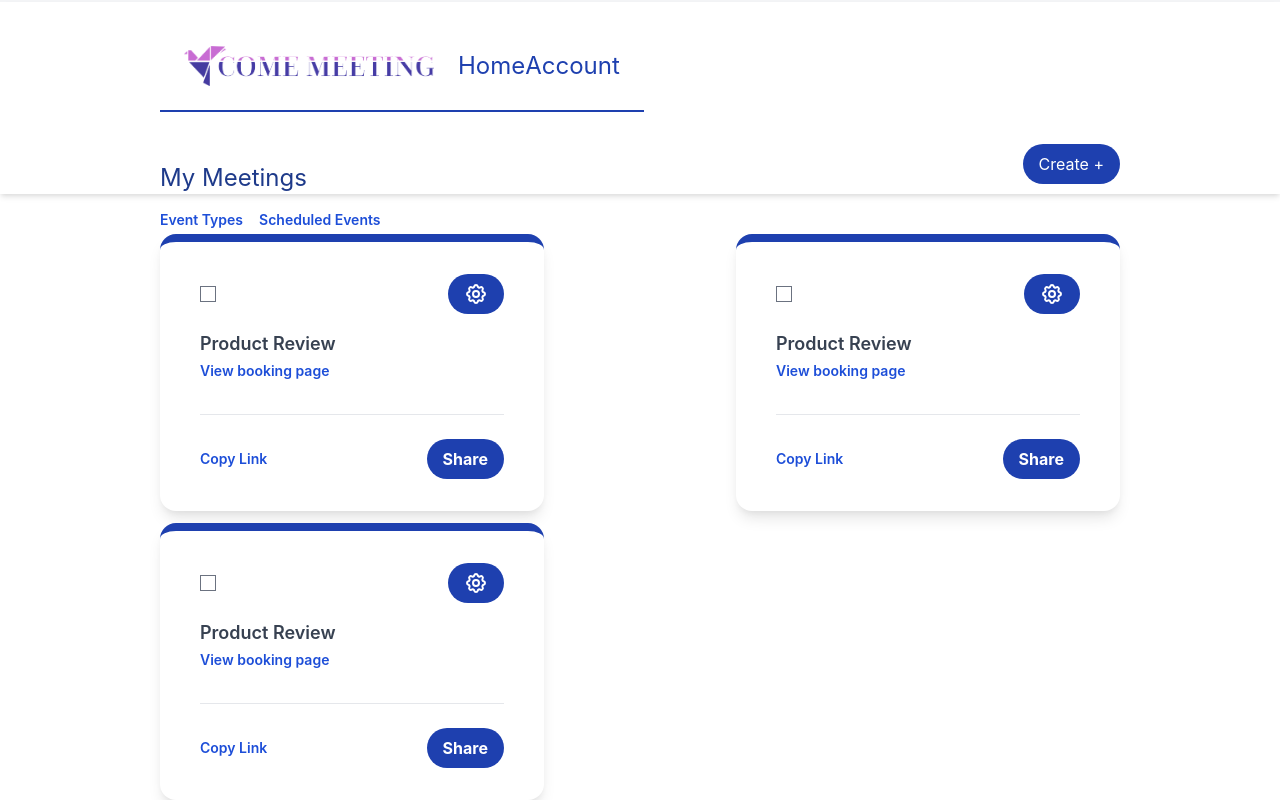
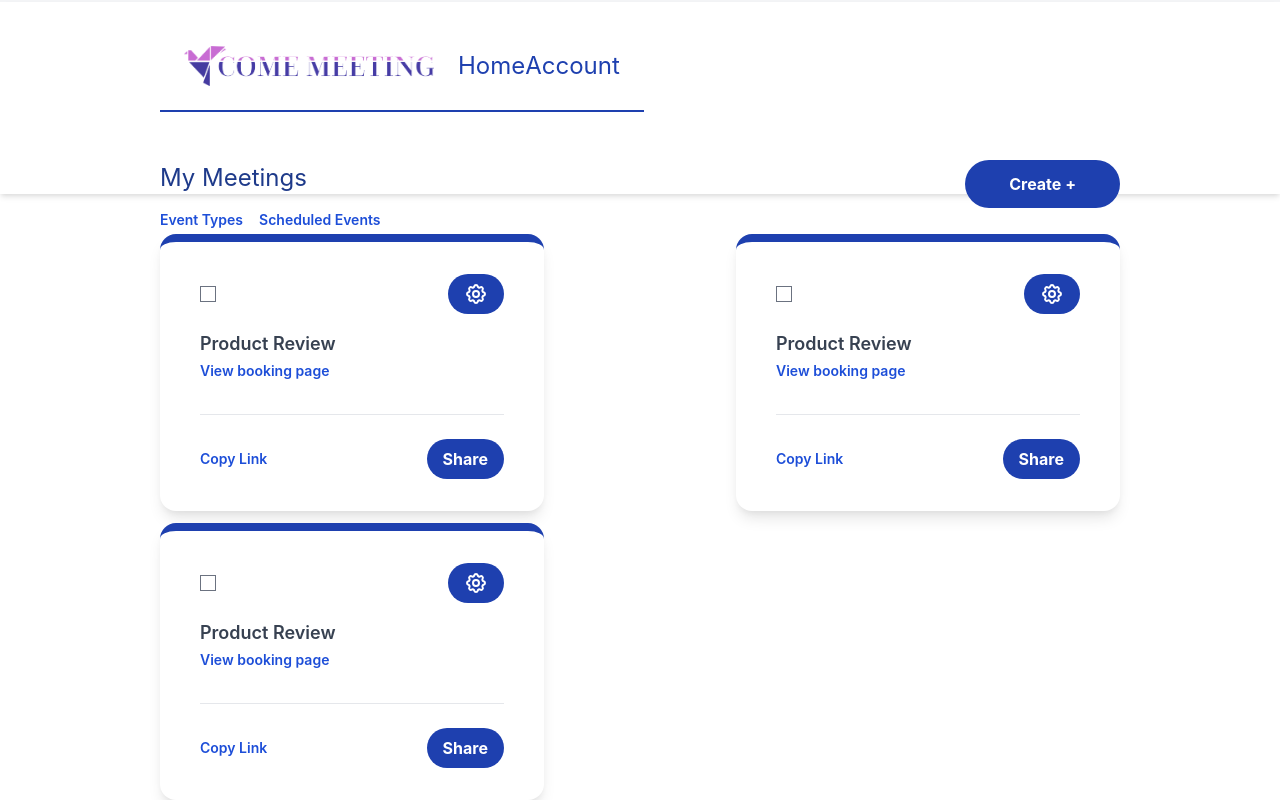
Before and after one commit to fe-bootcamp-2021/evently, a React (Create React App) app: page /home in a window 1280 px wide. Shown: the part 798-1598 px from the top of the page. Built offline with nearby package versions, Linux system fonts and the light colour scheme; no server answers.

Commit message:
refactoring

```diff
--- a/src/components/Card/Card.jsx
+++ b/src/components/Card/Card.jsx
@@ -29,7 +29,6 @@ export default function Card() {
                 />
               </svg>
             }
-            style="none"
           />
         </div>
         <div className="mt-4">
--- a/src/components/Dropdown/Dropdown.jsx
+++ b/src/components/Dropdown/Dropdown.jsx
@@ -32,7 +32,8 @@ export default function Dropdown({buttonName}) {
         <Button
           name={buttonName}
           onClick={showFn}
-          style="mt-4 border-0 block bg-blue-800 hover:bg-blue-600 text-white font-bold rounded-full px-11 py-3 overflow-hidden focus:outline-none focus:border-white"
+          variant=""
+          className="mt-4 border-0 block bg-blue-800 hover:bg-blue-600 text-white font-bold rounded-full px-11 py-3 overflow-hidden focus:outline-none focus:border-white"
         />
 
         <div className={dropDownMenu}>
```
